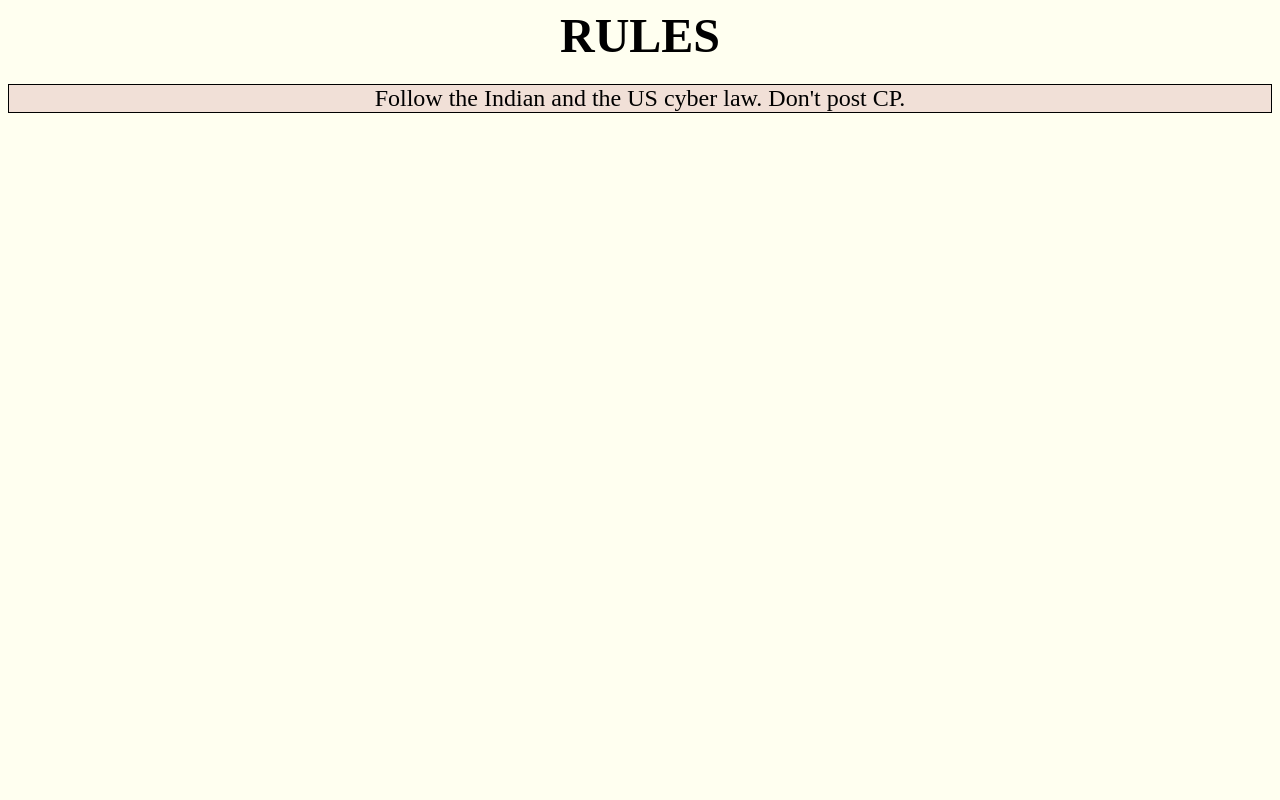
After one commit to ayush-lab/RikChan, a Flask app: template templates/rules.html in a window 1280 px wide. The commit adds this page. Run offline with Flask 2, Linux system fonts and the light colour scheme; the template is opened without the code that fills it, so the values that code supplies are empty.

Commit message:
updated UI

```diff
--- a/main.py
+++ b/main.py
@@ -199,15 +199,18 @@ def index():
 	board_list = []
 	for b in Boards.query.all():
 		board_list.append("<a href="+url_for("board_home",board=b.name)+">" + b.name + "</a>")
-	string = "<h1>RikChan</h1></br>Boards List</br>[ "
+	string = "[ "
 	for b in board_list:
 		string+=b+" / "
-	if string!="<h1>RikChan</h1></br>Boards List</br>[ ":
+	if string!="[ ":
 		string = string[0:len(string)-2]
 	string+="]"
-	return "<title>RikChan</title>\n<center>"+string+"\n</center>"
+	return render_template("main.html",boards=string)
 
 
+@app.route("/rules")
+def rules():
+	return render_template("rules.html")
 
 @app.route("/login", methods=["GET" , "POST"])
 @app.route("/login/", methods=["GET" , "POST"])
--- /dev/null
+++ b/templates/rules.html
@@ -0,0 +1,55 @@
+<center>
+<h1><font size=7>RULES</h1> </font><body style="background-color:#FFFFF0">
+
+ <style>
+
+
+
+
+*{box-sizing: border-box;}
+
+
+
+.right{
+    float:right;
+}
+.left{
+    float:left;
+}
+
+
+div.transbox {
+  background-color: #e8cc9b;
+  border: 1px solid black;
+
+  filter: alpha(opacity=60); /* For IE8 and earlier */
+}
+
+
+div.transboxx {
+  background-color: #F1E0D7;
+  border: 1px solid black;
+
+  filter: alpha(opacity=60); /* For IE8 and earlier */
+}
+
+
+
+
+ </head>
+
+</style>
+
+<div class="background">
+  <div class="transboxx">
+
+       <body><font size=5>
+        Follow the Indian and the US cyber law. Don't post CP.
+        </font>
+        </body>
+
+
+   </div>
+   </div>
+
+</center></body>
```
Also changed, not shown: templates/board.html (+4 -4 lines), templates/main.html (added, +10 -0 lines), templates/thread.html (+6 -4 lines).
